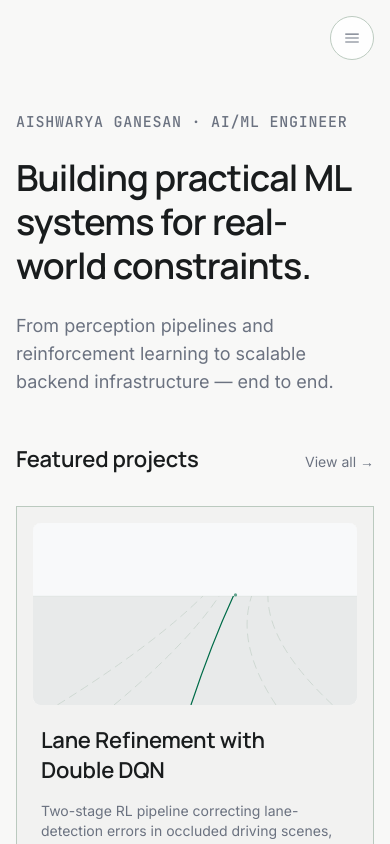
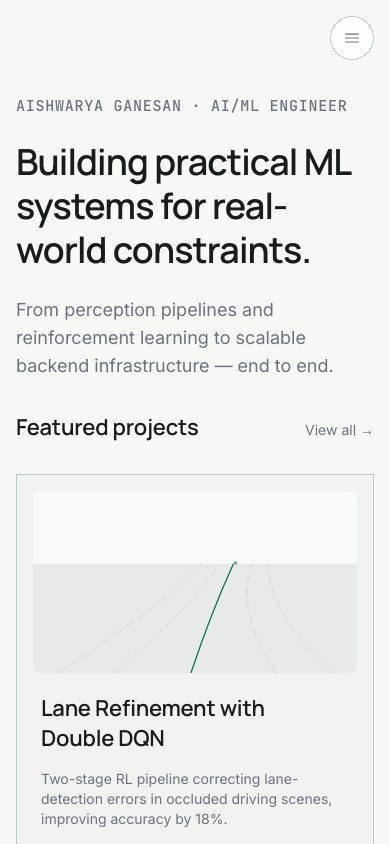
Before and after one commit to 95-ag/ag-portfolio, a Next.js app: page / in a window 390 px wide. Shown: the top 844 px of the page. Built offline with nearby package versions, Linux system fonts and the light colour scheme.

Commit message:
style: tighten section padding — reduce mobile top, reduce bottom globally

```diff
--- a/src/components/layout/section.tsx
+++ b/src/components/layout/section.tsx
@@ -14,7 +14,7 @@ export function Section({
   return (
     <Tag
       className={cn(
-        "py-[var(--spacing-2xl)] md:py-[var(--spacing-3xl)]",
+        "pt-[var(--spacing-xl)] pb-[var(--spacing-xl)] md:pt-[var(--spacing-3xl)] md:pb-[var(--spacing-2xl)]",
         className,
       )}
     >
```
